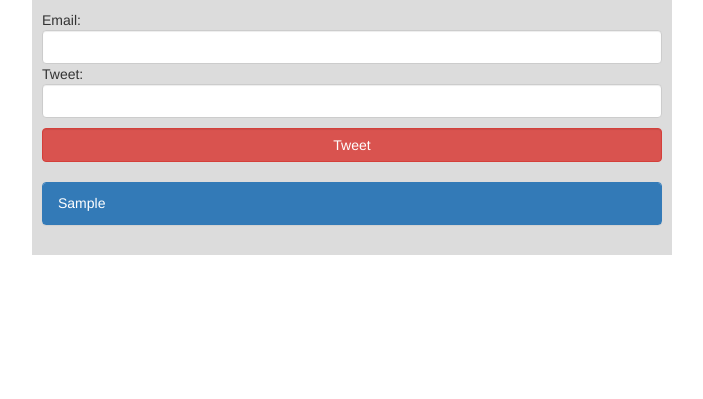
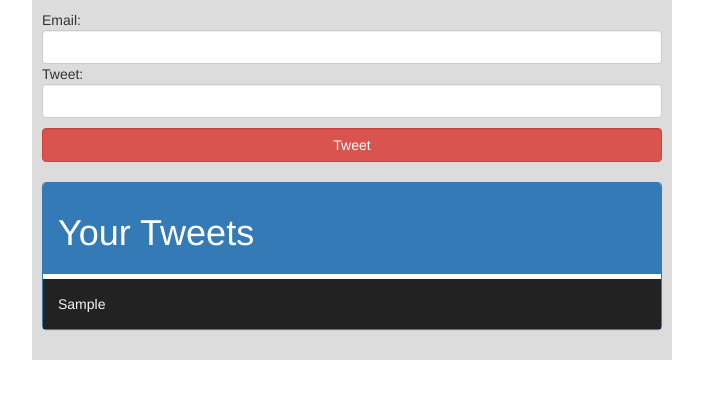
Before and after one commit to waqasraza123/Basic-Twitter, a PHP site: page / in a window 1280 px wide. Shown: the top 399 px of the page, without its empty margins (288-991 px from the left). Run offline with PHP 8.4, Linux system fonts and the light colour scheme; tables that the repository leaves empty or names only in its code hold one stand-in row (values such as "Sample post"); some libraries are stand-ins or nearby versions.

Commit message:
updated design

```diff
--- a/index.php
+++ b/index.php
@@ -56,19 +56,22 @@
         <?php
         $sql = 'SELECT * FROM tweets ORDER BY id desc';
         if(isset($conn)){
-            $result = $conn->query($sql);
-            while($row = mysqli_fetch_assoc($result)) {
-                ?>
+            $result = $conn->query($sql);?>
                 <div class="panel panel-primary">
                     <div class="panel-heading">
+                       <h1>Your Tweets</h1>
+                    </div>
+                    <?php
+                    while($row = mysqli_fetch_assoc($result)) {
+                    ?>
+                    <div class="panel-body" style="background-color: #222; color: whitesmoke; margin-top: 5px;">
                         <?php echo $row["tweet"] . "<br>";?>
                     </div>
+                    <?php }?>
                 </div>
-                <?php
-            }
-        }
+        <?php }?>
 
-        ?>
+
     </div>
 </div>
 
```
